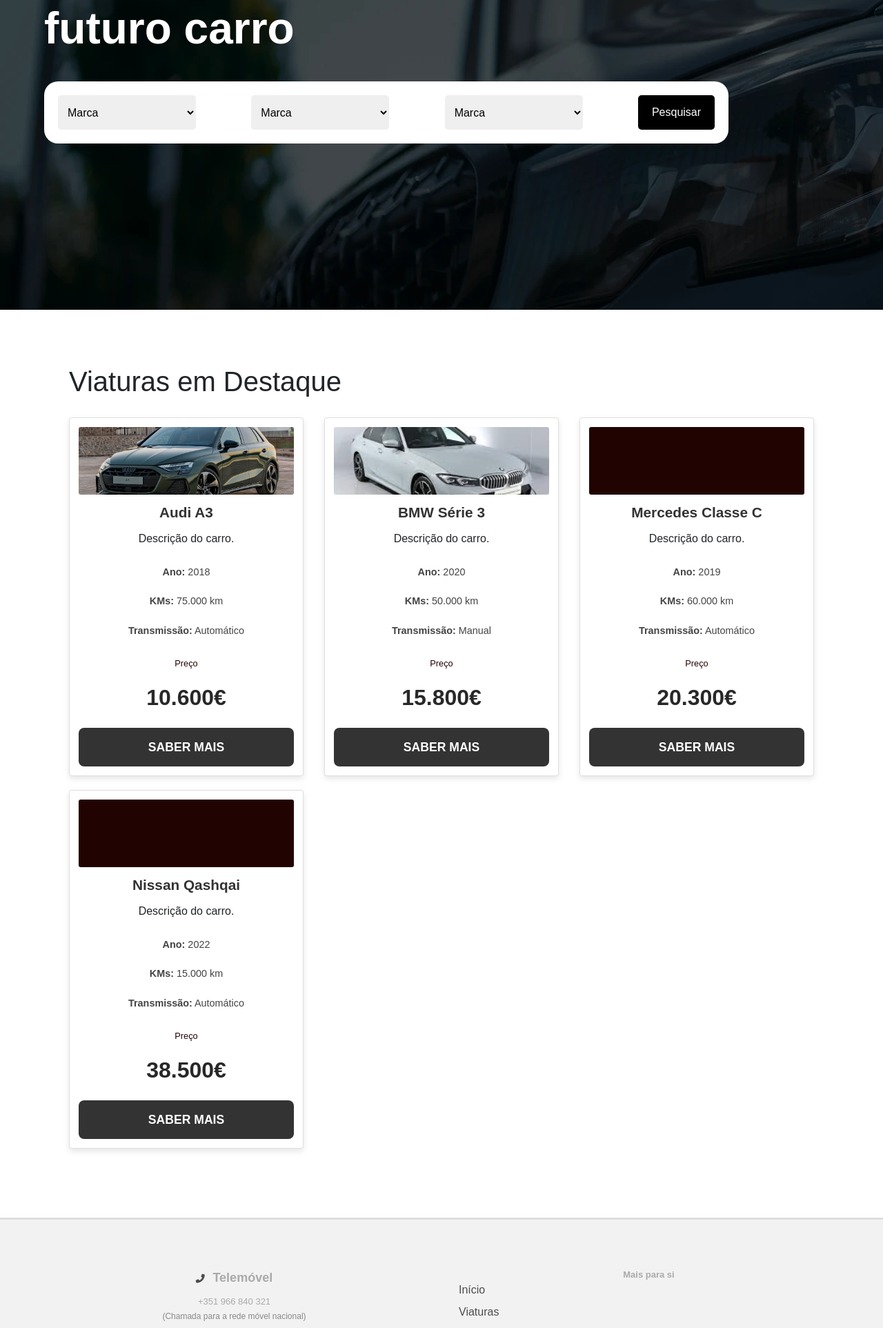
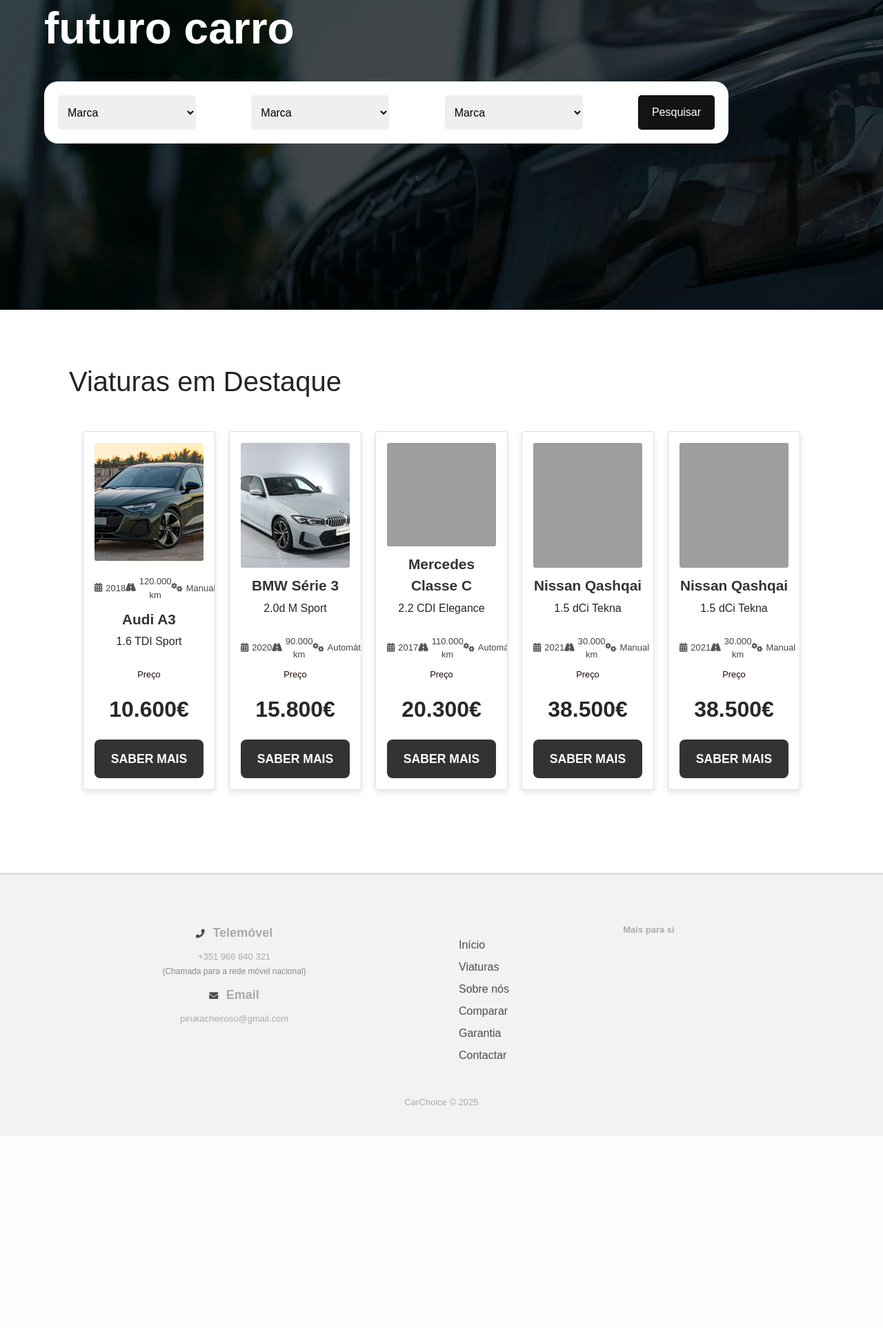
Before and after one commit to goncasprg/PAP-Goncalo, a PHP site: page / in a window 1280 px wide. Shown: the part 351-2276 px from the top of the page at 69% size. After the commit the page ends 1953 px from the top, so only its background shows below. Run offline with PHP 8.4, Linux system fonts and the light colour scheme; grey boxes are pictures that could not be loaded.

Commit message:
detalhes cards

```diff
--- a/assets/css/banner.css
+++ b/assets/css/banner.css
@@ -62,7 +62,7 @@
 .banner-button {
     padding: 10px 20px;
     color: #fff;
-    background: #000;
+    background: #131313;
     border: none;
     border-radius: 5px;
     cursor: pointer;
--- a/assets/css/cards.css
+++ b/assets/css/cards.css
@@ -3,6 +3,7 @@
 }
 
 .cards-container {
+    width: 100%;
     display: flex;
     flex-wrap: wrap;
     gap: 20px;
@@ -15,12 +16,11 @@
 }
 
 .card {
-    width: 340px;
+    flex: 1;
     height: 520px;
-    padding: 0.8em;
+    padding: 1em;
     background: #f5f5f5;
-    border-radius: 8px;
-    position: relative;
+    border-radius: 10px;
     overflow: hidden;
     box-shadow: 0 4px 8px rgba(0, 0, 0, 0.1);
     display: flex;
@@ -30,21 +30,22 @@
 }
 
 .card:hover {
-    transform: translateY(-10px);
+    transform: translateY(-5px);
     box-shadow: 0 6px 12px rgba(0, 0, 0, 0.2);
 }
 
-/* Imagem do card */
 .card-img {
-    background-color: #210301;
+    background-color: #ddd;
     height: 40%;
     width: 100%;
-    border-radius: 0.5rem;
+    border-radius: 10px;
+    background-size: cover;
+    background-position: center;
     transition: transform 0.3s ease;
 }
 
 .card:hover .card-img {
-    transform: scale(1.05);
+    transform: scale(1.03);
 }
 
 /* Informações do card */
@@ -57,27 +58,37 @@
     font-weight: bold;
     font-size: 1.3em;
     color: #333;
-    margin-bottom: 0.5em;
+    margin-bottom: 5px;
 }
 
 .text-body {
     color: #656565;
     font-size: 1em;
-    line-height: 1.5;
+    font-weight: 500;
     padding-bottom: 10px;
 }
 
-/* Estilização dos detalhes do carro */
+/* Estilo dos detalhes do carro */
 .car-details {
     display: flex;
-    flex-direction: column;
+    justify-content: space-around;
+    font-size: 0.9em;
+    color: #444;
+    margin: 10px 0;
+}
+
+.car-details span {
+    display: flex;
+    align-items: center;
     gap: 5px;
     font-size: 0.9em;
-    color: #444;
-    margin-bottom: 10px;
 }
 
-/* Preço do veículo */
+/* Ícones */
+.car-details i {
+    color: #555;
+}
+
 .price-text {
     color: #210301;
     font-size: 0.8em;
@@ -90,7 +101,6 @@
     margin: 10px 0;
 }
 
-/* Botão */
 .card-button {
     background-color: #333;
     color: #fff;
@@ -102,10 +112,9 @@
     border-radius: 8px;
     cursor: pointer;
     transition: background-color 0.3s ease, transform 0.2s ease;
-    text-align: center;
 }
 
 .card-button:hover {
     background-color: #555;
-    transform: scale(1.01);
+    transform: scale(1.02);
 }
--- a/assets/html/cards.php
+++ b/assets/html/cards.php
@@ -1,14 +1,15 @@
+<div class="cards-container">
     <!-- Card 1 -->
     <div class="card">
-    <div class="card-img" style="background-image: url('assets/images/carros/Audi_A3.jpg'); background-size: cover; background-position: center;"></div>
+        <div class="card-img" style="background-image: url('assets/images/carros/Audi_A3.jpg');"></div>
         <div class="card-info">
+        <div class="car-details">
+                <span><i class="fas fa-calendar-alt"></i> 2018</span>
+                <span><i class="fas fa-road"></i> 120.000 km</span>
+                <span><i class="fas fa-cogs"></i> Manual</span>
+            </div>
             <p class="text-title">Audi A3</p>
-        <p class="text-body">Descrição do carro.</p>
-        <div class="car-details">
-            <p><strong>Ano:</strong> 2018</p>
-            <p><strong>KMs:</strong> 75.000 km</p>
-            <p><strong>Transmissão:</strong> Automático</p>
-        </div>
+            <p class="text-body">1.6 TDI Sport</p>
             <p class="price-text">Preço</p>
             <p class="text-price">10.600€</p>
         </div>
@@ -17,15 +18,17 @@
 
     <!-- Card 2 -->
     <div class="card">
-    <div class="card-img" style="background-image: url('assets/images/carros/BMW_Serie3.jpg'); background-size: cover; background-position: center;"></div>
+        <div class="card-img" style="background-image: url('assets/images/carros/BMW_Serie3.jpg');"></div>
         <div class="card-info">
             <p class="text-title">BMW Série 3</p>
-        <p class="text-body">Descrição do carro.</p>
+            <p class="text-body">2.0d M Sport</p>
+
             <div class="car-details">
-            <p><strong>Ano:</strong> 2020</p>
-            <p><strong>KMs:</strong> 50.000 km</p>
-            <p><strong>Transmissão:</strong> Manual</p>
+                <span><i class="fas fa-calendar-alt"></i> 2020</span>
+                <span><i class="fas fa-road"></i> 90.000 km</span>
+                <span><i class="fas fa-cogs"></i> Automático</span>
             </div>
+
             <p class="price-text">Preço</p>
             <p class="text-price">15.800€</p>
         </div>
@@ -34,15 +37,17 @@
 
     <!-- Card 3 -->
     <div class="card">
-    <div class="card-img"></div>
+        <div class="card-img" style="background-image: url('assets/images/carros/Mercedes_ClasseC.jpg');"></div>
         <div class="card-info">
             <p class="text-title">Mercedes Classe C</p>
-        <p class="text-body">Descrição do carro.</p>
+            <p class="text-body">2.2 CDI Elegance</p>
+
             <div class="car-details">
-            <p><strong>Ano:</strong> 2019</p>
-            <p><strong>KMs:</strong> 60.000 km</p>
-            <p><strong>Transmissão:</strong> Automático</p>
+                <span><i class="fas fa-calendar-alt"></i> 2017</span>
+                <span><i class="fas fa-road"></i> 110.000 km</span>
+                <span><i class="fas fa-cogs"></i> Automático</span>
             </div>
+
             <p class="price-text">Preço</p>
             <p class="text-price">20.300€</p>
         </div>
@@ -51,17 +56,38 @@
 
     <!-- Card 4 -->
     <div class="card">
-    <div class="card-img"></div>
+        <div class="card-img" style="background-image: url('assets/images/carros/Nissan_Qashqai.jpg');"></div>
         <div class="card-info">
             <p class="text-title">Nissan Qashqai</p>
-        <p class="text-body">Descrição do carro.</p>
+            <p class="text-body">1.5 dCi Tekna</p>
+
             <div class="car-details">
-            <p><strong>Ano:</strong> 2022</p>
-            <p><strong>KMs:</strong> 15.000 km</p>
-            <p><strong>Transmissão:</strong> Automático</p>
+                <span><i class="fas fa-calendar-alt"></i> 2021</span>
+                <span><i class="fas fa-road"></i> 30.000 km</span>
+                <span><i class="fas fa-cogs"></i> Manual</span>
             </div>
+
             <p class="price-text">Preço</p>
             <p class="text-price">38.500€</p>
         </div>
         <button class="card-button">Saber mais</button>
     </div>
+    <div class="card">
+        <div class="card-img" style="background-image: url('assets/images/carros/Nissan_Qashqai.jpg');"></div>
+        <div class="card-info">
+            <p class="text-title">Nissan Qashqai</p>
+            <p class="text-body">1.5 dCi Tekna</p>
+
+            <div class="car-details">
+                <span><i class="fas fa-calendar-alt"></i> 2021</span>
+                <span><i class="fas fa-road"></i> 30.000 km</span>
+                <span><i class="fas fa-cogs"></i> Manual</span>
+            </div>
+
+            <p class="price-text">Preço</p>
+            <p class="text-price">38.500€</p>
+        </div>
+        <button class="card-button">Saber mais</button>
+    </div>
+
+</div>
--- a/assets/html/footer.php
+++ b/assets/html/footer.php
@@ -14,7 +14,6 @@
     <div class="footer-basic">
         <footer>
             <div class="footer-container">
-                <!-- Contact Section -->
                 <div class="contact-section">
                     <p><i class="fas fa-phone-alt"></i> <strong>Telemóvel</strong></p>
                     <p>+351 966 840 321 <br><span>(Chamada para a rede móvel nacional)</span></p>
@@ -22,7 +21,6 @@
                     <p>pirukacheiroso@gmail.com</p>
                 </div>
 
-                <!-- Links Section -->
                 <div class="links-section">
                     <ul>
                         <p><strong>Mais para si</strong></p>
```
Lines whose indentation alone changed are shown as unchanged.
